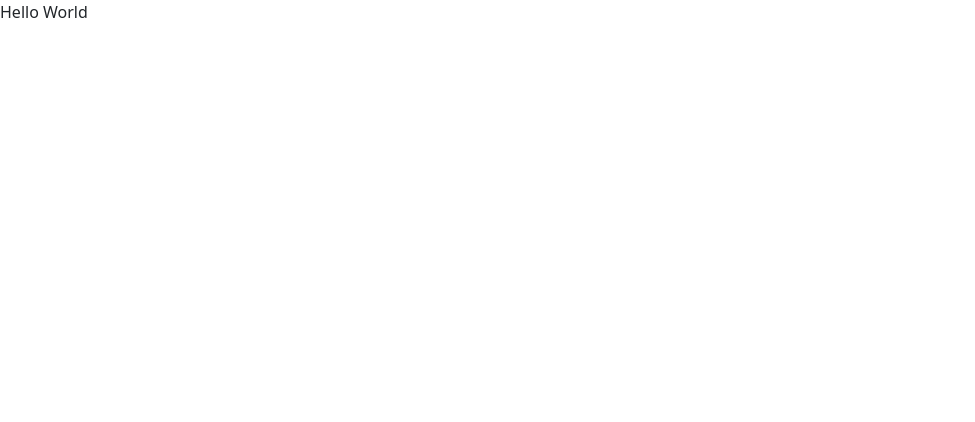
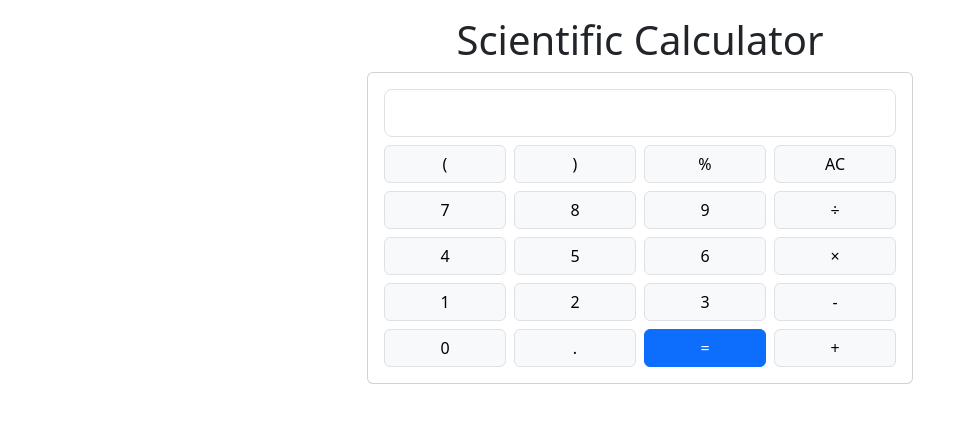
Before and after one commit to DralenFritz/scientific-calculator, a plain HTML site: page src/index.html in a window 1280 px wide. Shown: the whole page, without its empty margins (0-975 px from the left). Drawn offline with nearby package versions, Linux system fonts and the light colour scheme.

Commit message:
basic buttons and input box added

```diff
--- a/src/index.html
+++ b/src/index.html
@@ -9,7 +9,93 @@
 </head>
 
 <body>
-    <div>Hello World</div>
+    <main class="container">
+        <h1 class="text-center mt-3">Scientific Calculator</h1>
+
+        <div class="row">
+            <div class="col-12 offset-md-3 col-md-6">
+                <div class="card">
+                    <div class="card-body">
+                        <input
+                        id="calc-display"
+                        readonly
+                        class="form-control form-control-lg"
+                        type="text"
+                        aria-label=".form-control-lg example">
+
+                        <div class="row gx-2">
+                            <div class="col-3">
+                                <button type="button" class="btn btn-light w-100 mt-2 border">(</button>
+                            </div>
+                            <div class="col-3">
+                                <button type="button" class="btn btn-light w-100 mt-2 border">)</button>
+                            </div>
+                            <div class="col-3">
+                                <button type="button" class="btn btn-light w-100 mt-2 border">%</button>
+                            </div>
+                            <div class="col-3">
+                                <button type="button" class="btn btn-light w-100 mt-2 border">AC</button>
+                            </div>
+
+                            <div class="col-3">
+                                <button type="button" class="btn btn-light w-100 mt-2 border">7</button>
+                            </div>
+                            <div class="col-3">
+                                <button type="button" class="btn btn-light w-100 mt-2 border">8</button>
+                            </div>
+                            <div class="col-3">
+                                <button type="button" class="btn btn-light w-100 mt-2 border">9</button>
+                            </div>
+                            <div class="col-3">
+                                <button type="button" class="btn btn-light w-100 mt-2 border">÷</button>
+                            </div>
+
+                            <div class="col-3">
+                                <button type="button" class="btn btn-light w-100 mt-2 border">4</button>
+                            </div>
+                            <div class="col-3">
+                                <button type="button" class="btn btn-light w-100 mt-2 border">5</button>
+                            </div>
+                            <div class="col-3">
+                                <button type="button" class="btn btn-light w-100 mt-2 border">6</button>
+                            </div>
+                            <div class="col-3">
+                                <button type="button" class="btn btn-light w-100 mt-2 border">×</button>
+                            </div>
+
+                            <div class="col-3">
+                                <button type="button" class="btn btn-light w-100 mt-2 border">1</button>
+                            </div>
+                            <div class="col-3">
+                                <button type="button" class="btn btn-light w-100 mt-2 border">2</button>
+                            </div>
+                            <div class="col-3">
+                                <button type="button" class="btn btn-light w-100 mt-2 border">3</button>
+                            </div>
+                            <div class="col-3">
+                                <button type="button" class="btn btn-light w-100 mt-2 border">-</button>
+                            </div>
+
+                            <div class="col-3">
+                                <button type="button" class="btn btn-light w-100 mt-2 border">0</button>
+                            </div>
+                            <div class="col-3">
+                                <button type="button" class="btn btn-light w-100 mt-2 border">.</button>
+                            </div>
+                            <div class="col-3">
+                                <button type="button" class="btn btn-primary w-100 mt-2 border border-primary">=</button>
+                            </div>
+                            <div class="col-3">
+                                <button type="button" class="btn btn-light w-100 mt-2 border">+</button>
+                            </div>
+                        </div>
+                    </div>
+
+
+                </div>
+            </div>
+        </div>
+    </main>
 
     <script src="https://cdn.jsdelivr.net/npm/bootstrap@5.3.8/dist/js/bootstrap.bundle.min.js" integrity="sha384-FKyoEForCGlyvwx9Hj09JcYn3nv7wiPVlz7YYwJrWVcXK/BmnVDxM+D2scQbITxI" crossorigin="anonymous"></script>
 
```
